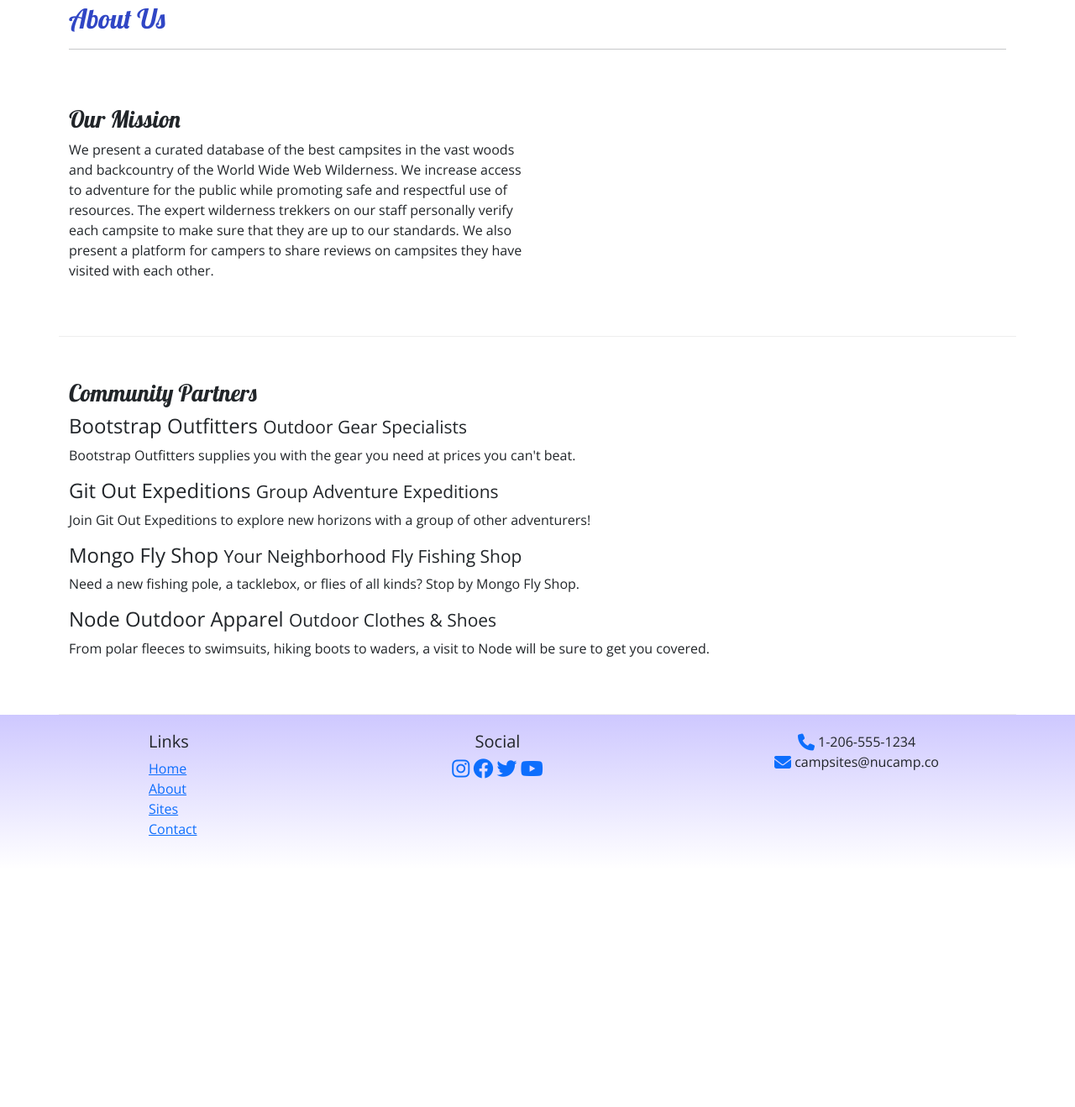
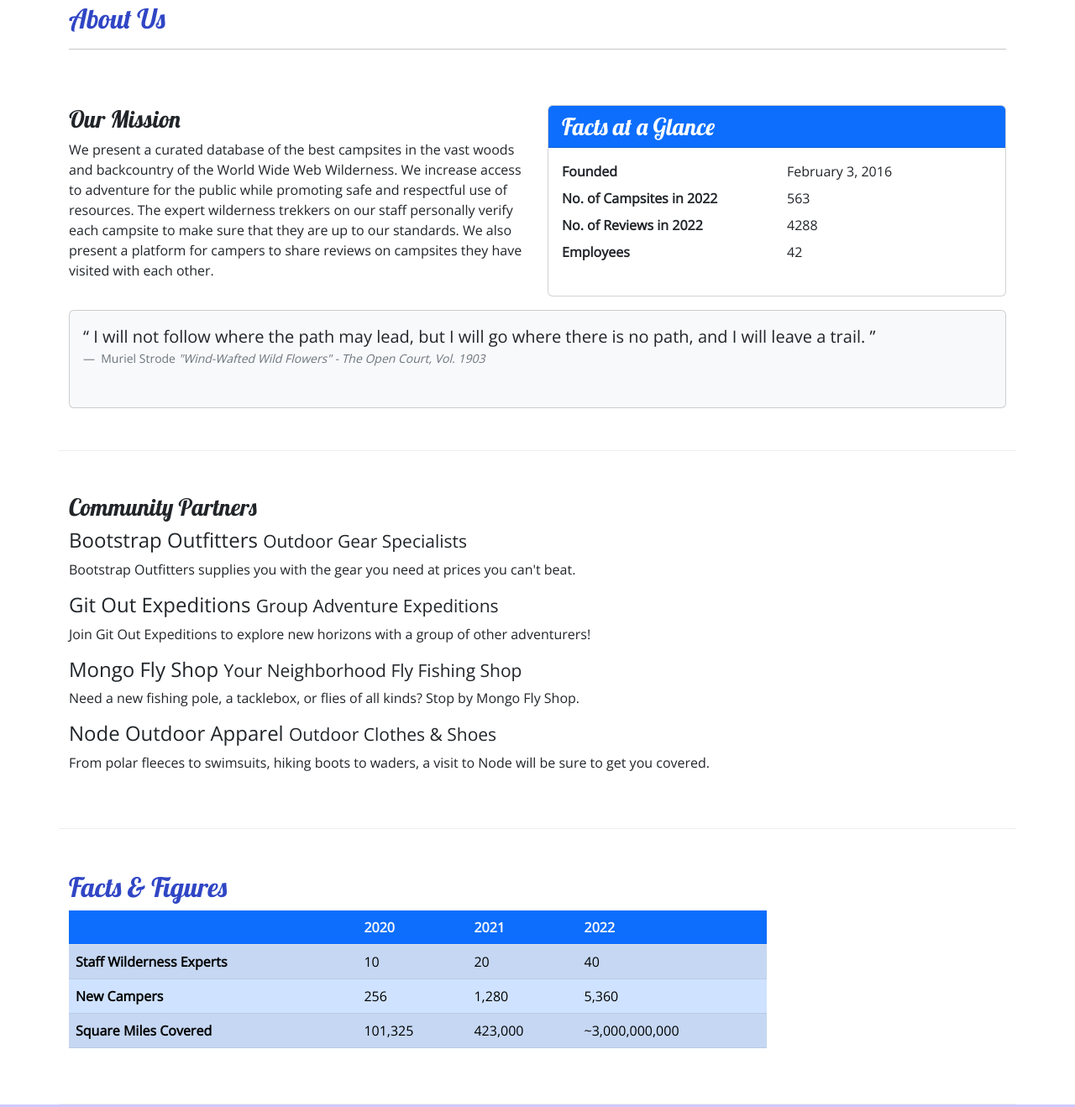
Before and after one commit to hisham-maarraoui/Nucamp-fictional, a plain HTML site: page aboutus.html in a window 1280 px wide. Shown: the part 255-1573 px from the top of the page at 84% size. Before the commit the page ends 1290 px from the top, so only its background shows below. Drawn offline with nearby package versions, Linux system fonts and the light colour scheme.

Commit message:
Tables and Cards

```diff
--- a/aboutus.html
+++ b/aboutus.html
@@ -63,12 +63,41 @@
 
         <section class="row row-content">
             <div class="col-sm-6">
-                <div>
-                    <h3>Our Mission</h3>
-                    <p>We present a curated database of the best campsites in the vast woods and backcountry of the World Wide Web Wilderness. We increase access
-                    to adventure for the public while promoting safe and respectful use of resources. The expert wilderness trekkers on our staff personally verify each
-                    campsite to make sure that they are up to our standards. We also present a platform for campers to share reviews on campsites they have visited
-                    with each other.</p>
+                <h3>Our Mission</h3>
+                <p>We present a curated database of the best campsites in the vast woods and backcountry of the World Wide Web Wilderness. We increase access
+                to adventure for the public while promoting safe and respectful use of resources. The expert wilderness trekkers on our staff personally verify each
+                campsite to make sure that they are up to our standards. We also present a platform for campers to share reviews on campsites they have visited
+                with each other.</p>
+            </div>
+            <div class="col-sm-6">
+                <div class="card">
+                    <h3 class="card-header bg-primary text-white">Facts at a Glance</h3>
+                    <div class="card-body">
+                        <dl class="row">
+                            <dt class="col-6">Founded</dt>
+                            <dd class="col-6">February 3, 2016</dd>
+                            <dt class="col-6">No. of Campsites in 2022</dt>
+                            <dd class="col-6">563</dd>
+                            <dt class="col-6">No. of Reviews in 2022</dt>
+                            <dd class="col-6">4288</dd>
+                            <dt class="col-6">Employees</dt>
+                            <dd class="col-6">42</dd>
+                        </dl>
+                    </div>
+                </div>
+            </div>
+            <div class="col">
+                <div class="card bg-light mt-3">
+                    <figure class="card-body">
+                        <blockquote class="blockquote">
+                            <q>
+                                I will not follow where the path may lead, but I will go where there is no path, and I will leave a trail.
+                            </q>
+                        </blockquote>
+                        <figcaption class="blockquote-footer">
+                            Muriel Strode <cite>"Wind-Wafted Wild Flowers" - The Open Court, Vol. 1903</cite>
+                        </figcaption>
+                    </figure>
                 </div>
             </div>
         </section>
@@ -88,6 +117,51 @@
                 </div>
             </div>
         </section>
+
+
+        <!-- table -->
+
+        <section class="row row-content">
+            <div class="col-sm-9">
+                <h2>Facts & Figures</h2>
+                <div class="table-resposnive">
+                    <table class="table table-striped">
+                        <thead class="bg-primary text-light">
+                            <tr>
+                                <th></th>
+                                <th>2020</th>
+                                <th>2021</th>
+                                <th>2022</th>
+                            </tr>
+                        </thead>
+                        <tbody class="table-primary">
+                            <tr>
+                                <th>Staff Wilderness Experts</th>
+                                <td>10</td>
+                                <td>20</td>
+                                <td>40</td>
+                            </tr>
+                            <tr>
+                                <th>New Campers</th>
+                                <td>256</td>
+                                <td>1,280</td>
+                                <td>5,360</td>
+                            </tr>
+                            <tr>
+                                <th>Square Miles Covered</th>
+                                <td>101,325</td>
+                                <td>423,000</td>
+                                <td>~3,000,000,000</td>
+                            </tr>
+                        </tbody>
+                    </table>
+                </div>
+            </div>
+
+
+        </section>
+
+
     </main>
 
     <footer>
```
